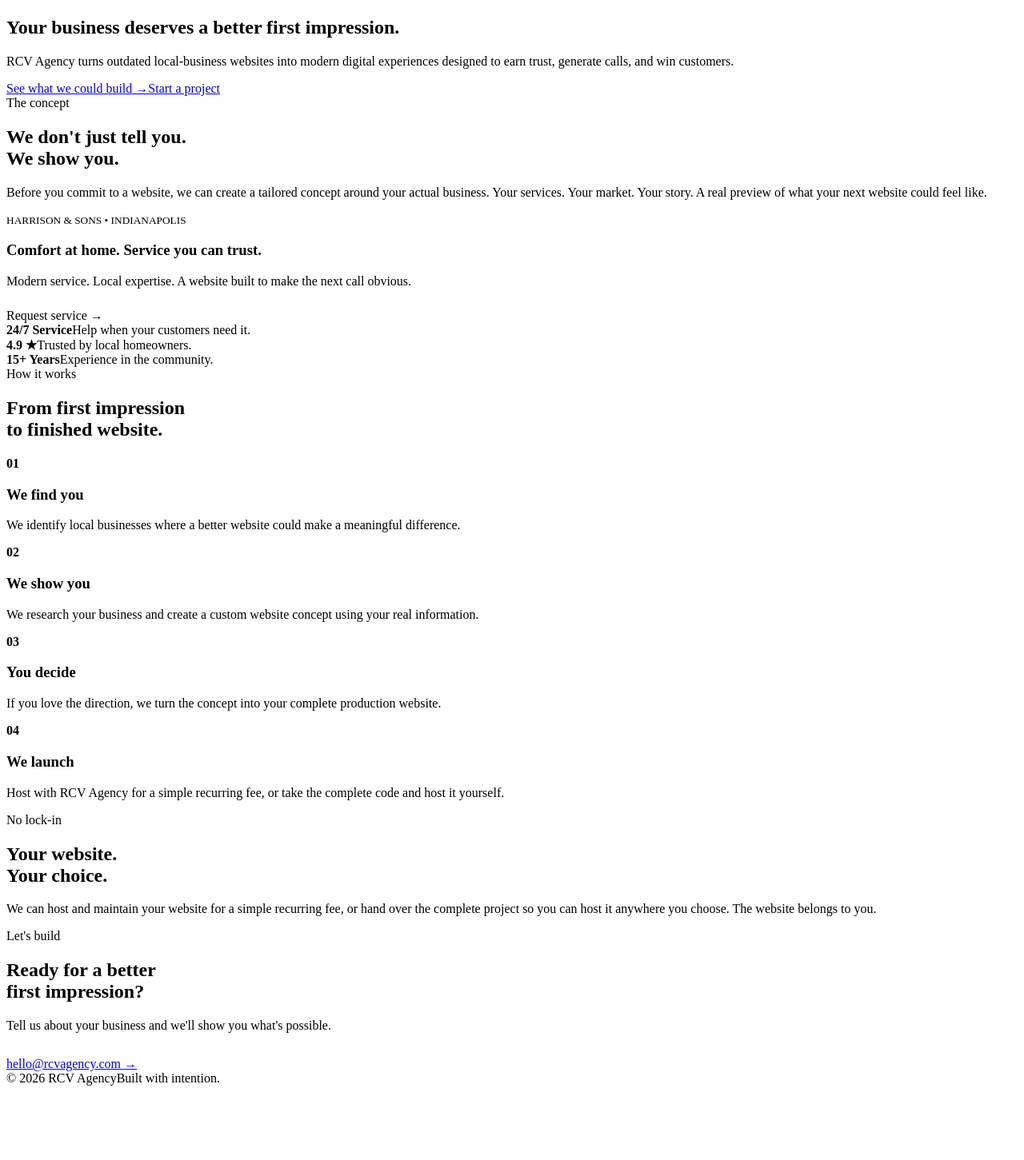
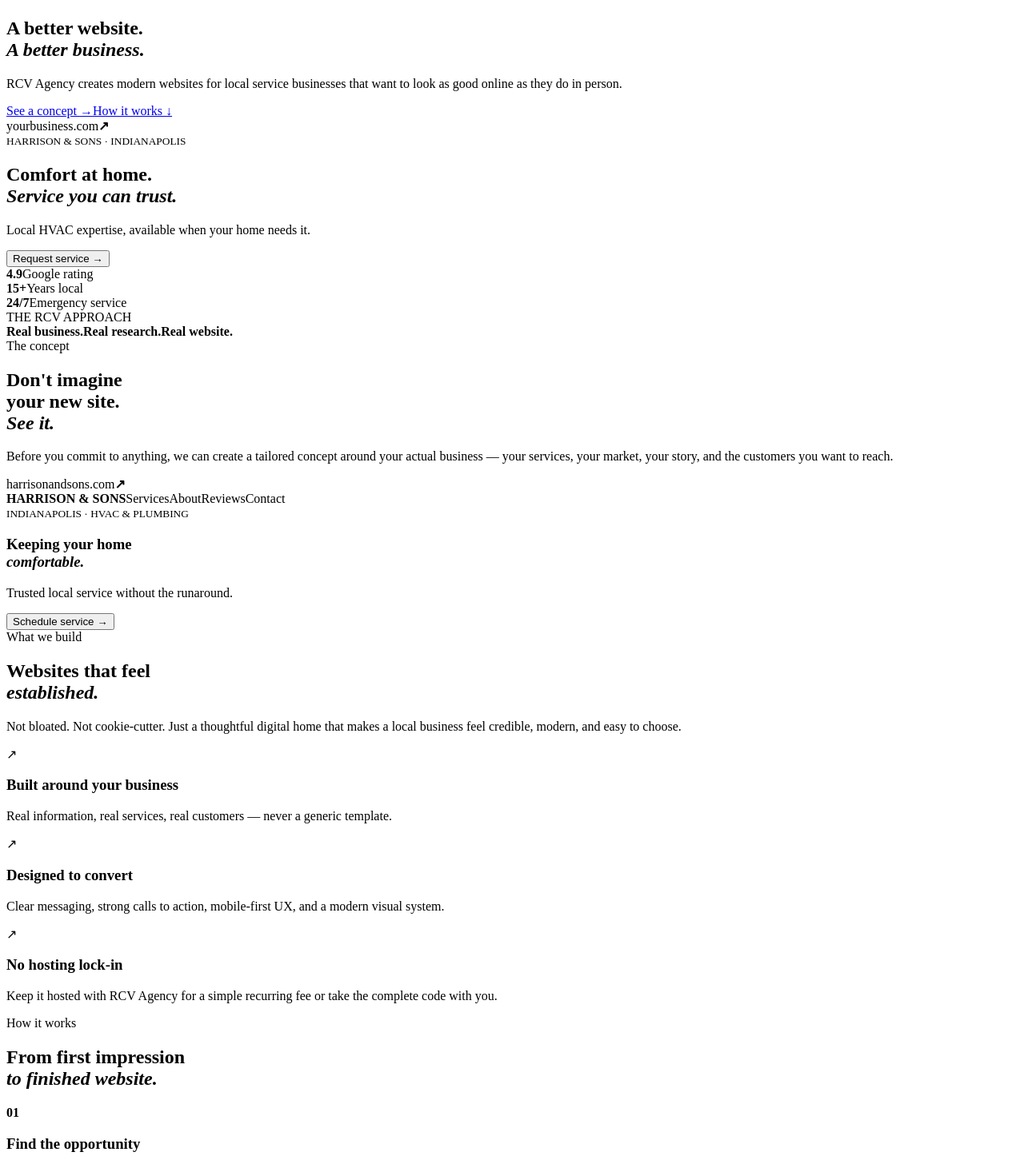
Before and after one commit to rcarvierling-ship-it/AgencyOS, a Next.js app in the folder apps/web/: page / in a window 1280 px wide. Shown: the part 79-1530 px from the top of the page at 80% size. Before the commit the page ends 1445 px from the top, so only its background shows below. Built offline with nearby package versions, Linux system fonts and the light colour scheme.

Commit message:
Redesign RCV Agency homepage as premium Notion-inspired SaaS site

```diff
--- a/apps/web/app/page.tsx
+++ b/apps/web/app/page.tsx
@@ -1,30 +1,11 @@
-export default function Home() {
-  return (
-    <main>
-      <div className="container">
-        <nav className="nav"><a className="logo" href="/">RCV.</a><div className="navlinks"><a href="#work">What we build</a><a href="#process">Process</a><a href="#hosting">Hosting</a></div><a className="navcta" href="#contact">Start a project</a></nav>
-      </div>
-
-      <section className="hero"><div className="container">
-        <span className="eyebrow">Websites for ambitious local businesses</span>
-        <h1>Your business deserves a <span className="gradient">better first impression.</span></h1>
-        <p>RCV Agency turns outdated local-business websites into modern digital experiences designed to earn trust, generate calls, and win customers.</p>
-        <div className="buttons"><a className="button" href="#demo">See what we could build →</a><a className="button secondary" href="#contact">Start a project</a></div>
-      </div></section>
-
-      <section id="demo" className="section"><div className="container">
-        <span className="eyebrow">The concept</span><h2>We don't just tell you.<br/>We show you.</h2>
-        <p className="section-intro">Before you commit to a website, we can create a tailored concept around your actual business. Your services. Your market. Your story. A real preview of what your next website could feel like.</p>
-        <div className="demo"><div className="browserbar"><span className="dot"/><span className="dot"/><span className="dot"/></div><div className="mocksite"><small>HARRISON & SONS • INDIANAPOLIS</small><h3>Comfort at home. Service you can trust.</h3><p>Modern service. Local expertise. A website built to make the next call obvious.</p><div className="buttons" style={{justifyContent:'flex-start',marginTop:25}}><span className="button">Request service →</span></div><div className="mockgrid"><div className="card"><strong>24/7 Service</strong><span>Help when your customers need it.</span></div><div className="card"><strong>4.9 ★</strong><span>Trusted by local homeowners.</span></div><div className="card"><strong>15+ Years</strong><span>Experience in the community.</span></div></div></div></div>
-      </div></section>
-
-      <section id="process" className="section"><div className="container"><span className="eyebrow">How it works</span><h2>From first impression<br/>to finished website.</h2><div className="steps"><div className="step"><b>01</b><h3>We find you</h3><p>We identify local businesses where a better website could make a meaningful difference.</p></div><div className="step"><b>02</b><h3>We show you</h3><p>We research your business and create a custom website concept using your real information.</p></div><div className="step"><b>03</b><h3>You decide</h3><p>If you love the direction, we turn the concept into your complete production website.</p></div><div className="step"><b>04</b><h3>We launch</h3><p>Host with RCV Agency for a simple recurring fee, or take the complete code and host it yourself.</p></div></div></div></section>
-
-      <section id="hosting" className="section"><div className="container"><span className="eyebrow">No lock-in</span><h2>Your website.<br/>Your choice.</h2><p className="section-intro">We can host and maintain your website for a simple recurring fee, or hand over the complete project so you can host it anywhere you choose. The website belongs to you.</p></div></section>
-
-      <section id="contact" className="section"><div className="container"><span className="eyebrow">Let's build</span><h2>Ready for a better<br/>first impression?</h2><p className="section-intro">Tell us about your business and we'll show you what's possible.</p><div className="buttons" style={{justifyContent:'flex-start',marginTop:30}}><a className="button" href="mailto:hello@rcvagency.com">hello@rcvagency.com →</a></div></div></section>
-
-      <footer className="container footer"><span>© 2026 RCV Agency</span><span>Built with intention.</span></footer>
-    </main>
-  );
-}
+const features=[['01','Find the opportunity','We identify local service businesses where a better digital presence can directly improve trust, calls, and conversions.'],['02','Build the concept','We research the business and create a tailored demo using its real services, positioning, and local market.'],['03','Send the proposal','The business receives a polished, personalized preview instead of another generic agency pitch.'],['04','Build the real thing','When they say yes, the concept becomes a production-ready website built around the actual business.']];
+const benefits=[['Built around your business','Real information, real services, real customers — never a generic template.'],['Designed to convert','Clear messaging, strong calls to action, mobile-first UX, and a modern visual system.'],['No hosting lock-in','Keep it hosted with RCV Agency for a simple recurring fee or take the complete code with you.']];
+export default function Home(){return <main className="site"><header className="siteNav"><div className="navInner"><a className="siteLogo" href="/">RCV <span>AGENCY</span></a><nav className="navLinks"><a href="#work">What we build</a><a href="#process">Process</a><a href="#hosting">Hosting</a></nav><a className="navCta" href="#contact">Start a project <span>↗</span></a></div></header>
+<section className="hero"><div className="container heroGrid"><div className="heroCopy"><div className="eyebrow"><i/> Websites for ambitious local businesses</div><h1>A better website.<br/><em>A better business.</em></h1><p>RCV Agency creates modern websites for local service businesses that want to look as good online as they do in person.</p><div className="heroActions"><a className="button dark" href="#demo">See a concept <span>→</span></a><a className="textLink" href="#process">How it works <span>↓</span></a></div></div><div className="heroVisual"><div className="browser"><div className="browserTop"><div><i/><i/><i/></div><span>yourbusiness.com</span><b>↗</b></div><div className="mockHero"><small>HARRISON & SONS · INDIANAPOLIS</small><h2>Comfort at home.<br/><em>Service you can trust.</em></h2><p>Local HVAC expertise, available when your home needs it.</p><button>Request service <span>→</span></button><div className="mockStats"><div><b>4.9</b><span>Google rating</span></div><div><b>15+</b><span>Years local</span></div><div><b>24/7</b><span>Emergency service</span></div></div></div></div></div></div></section>
+<section className="trust"><div className="container trustInner"><span>THE RCV APPROACH</span><div><b>Real business.</b><b>Real research.</b><b>Real website.</b></div></div></section>
+<section id="demo" className="section concept"><div className="container"><div className="sectionIntro"><div><div className="eyebrow">The concept</div><h2>Don't imagine<br/>your new site.<br/><em>See it.</em></h2></div><p>Before you commit to anything, we can create a tailored concept around your actual business — your services, your market, your story, and the customers you want to reach.</p></div><div className="largeDemo"><div className="browserTop"><div><i/><i/><i/></div><span>harrisonandsons.com</span><b>↗</b></div><div className="demoBody"><div className="demoNav"><strong>HARRISON & SONS</strong><span>Services</span><span>About</span><span>Reviews</span><span>Contact</span></div><div className="demoContent"><small>INDIANAPOLIS · HVAC & PLUMBING</small><h3>Keeping your home<br/><em>comfortable.</em></h3><p>Trusted local service without the runaround.</p><button>Schedule service →</button></div></div></div></div></section>
+<section id="work" className="section build"><div className="container"><div className="eyebrow">What we build</div><div className="buildHead"><h2>Websites that feel<br/><em>established.</em></h2><p>Not bloated. Not cookie-cutter. Just a thoughtful digital home that makes a local business feel credible, modern, and easy to choose.</p></div><div className="benefitGrid">{benefits.map(([title,text])=><article key={title}><span>↗</span><h3>{title}</h3><p>{text}</p></article>)}</div></div></section>
+<section id="process" className="section process"><div className="container"><div className="eyebrow">How it works</div><h2>From first impression<br/><em>to finished website.</em></h2><div className="steps">{features.map(([n,title,text])=><article key={n}><b>{n}</b><h3>{title}</h3><p>{text}</p></article>)}</div></div></section>
+<section id="hosting" className="section ownership"><div className="container ownershipGrid"><div><div className="eyebrow">Ownership</div><h2>Your website.<br/><em>Your choice.</em></h2></div><div><p>Host with RCV Agency for a simple recurring fee and let us keep everything running, or take the complete project and host it yourself.</p><div className="ownershipRows"><div><b>RCV Hosting</b><span>We manage the infrastructure, updates, and maintenance.</span></div><div><b>Self-hosted</b><span>We hand over the complete codebase. You choose where it runs.</span></div></div></div></div></section>
+<section id="contact" className="cta"><div className="container"><div className="eyebrow">Let's build</div><h2>Ready for a better<br/><em>first impression?</em></h2><p>Tell us about your business. We'll show you what's possible.</p><a className="button dark" href="mailto:hello@rcvagency.com">hello@rcvagency.com <span>↗</span></a></div></section>
+<footer className="footer"><div className="container"><a className="siteLogo" href="/">RCV <span>AGENCY</span></a><span>© 2026 RCV Agency</span><span>Built with intention.</span></div></footer></main>}
```
